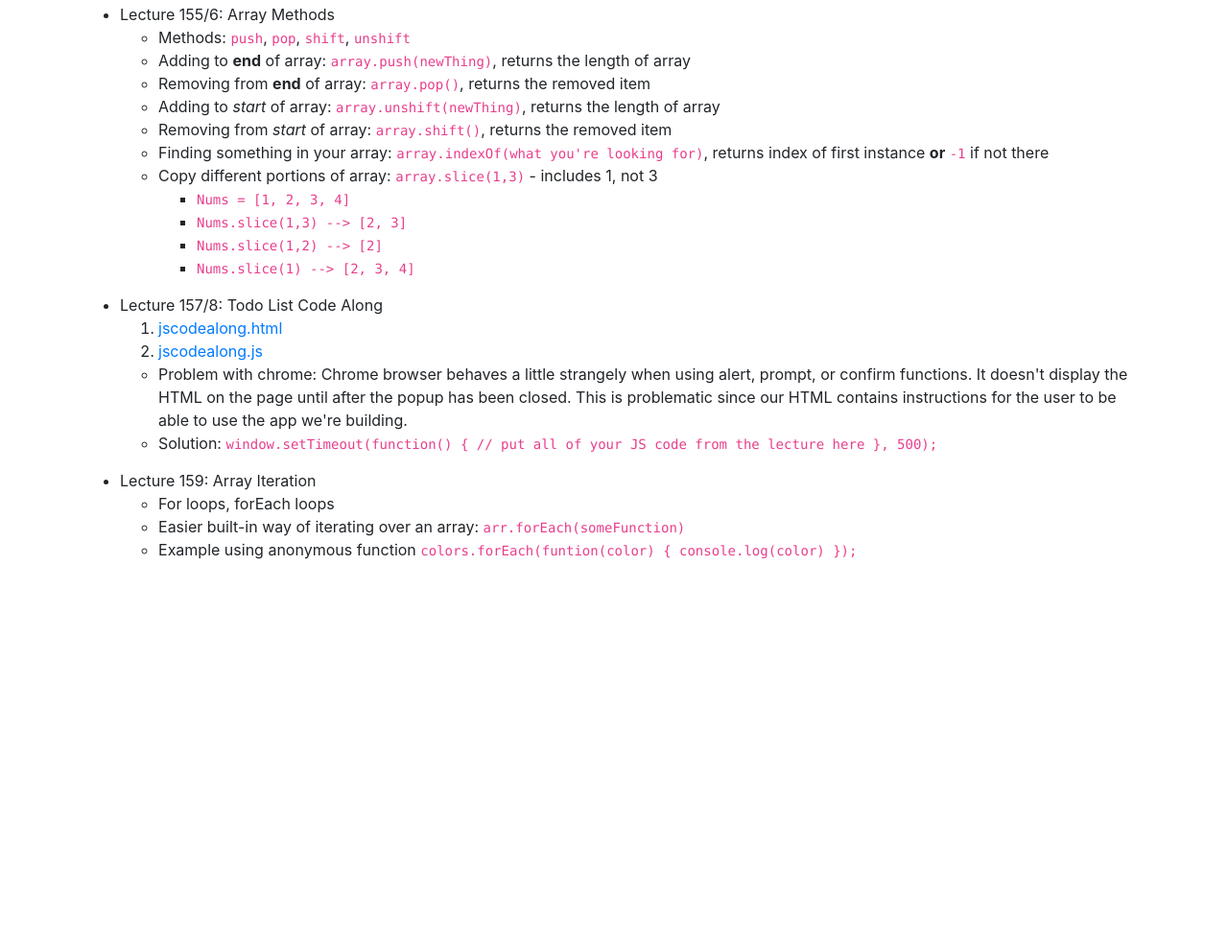
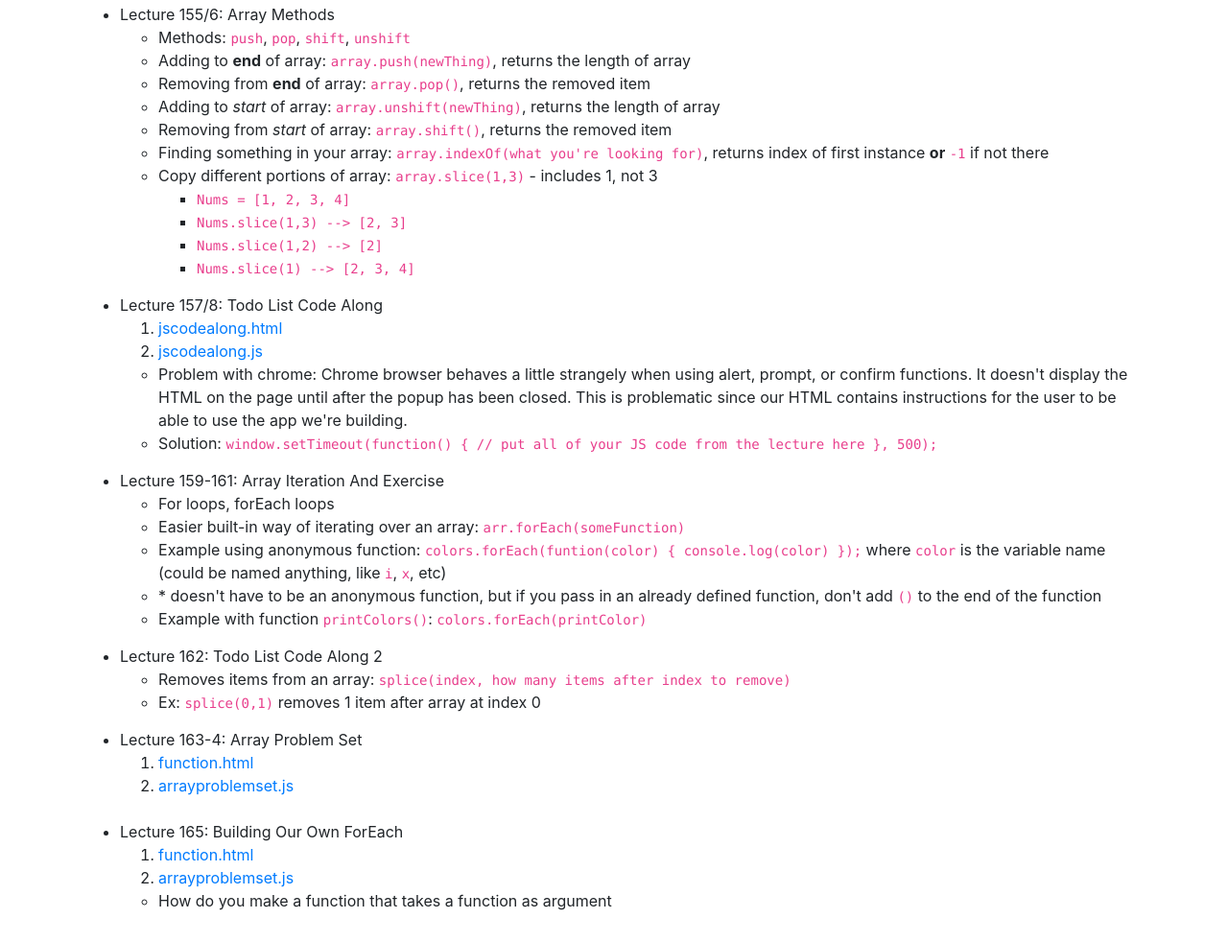
Before and after one commit to seasyhuang/Web-Dev-Bootcamp, a plain HTML site: page notes7.html in a window 1280 px wide. Shown: the part 3639-4621 px from the top of the page at 96% size. Before the commit the page ends 4255 px from the top, so only its background shows below. Drawn offline with nearby package versions, Linux system fonts and the light colour scheme.

```diff
--- a/notes7.html
+++ b/notes7.html
@@ -252,13 +252,38 @@
         <li>solution: <code>window.setTimeout(function() {  // put all of your JS code from the lecture here }, 500);</code> </li>
       </ul>
 
-      <li class="lecture">Lecture 159: array iteration</li>
+      <li class="lecture">Lecture 159-161: array iteration and exercise</li>
       <ul>
         <li>for loops, forEach loops</li>
         <li>easier built-in way of iterating over an array: <code>arr.forEach(someFunction)</code> </li>
-        <li>example using anonymous function <code>colors.forEach(funtion(color) { console.log(color) });</code> </li>
+        <li>example using anonymous function: <code>colors.forEach(funtion(color) { console.log(color) });</code> where <code>color</code> is the variable name (could be named anything, like <code>i</code>, <code>x</code>, etc) </li>
+        <li>* doesn't have to be an anonymous function, but if you pass in an already defined function, don't add <code>()</code> to the end of the function </li>
+        <li>example with function <code>printColors()</code>: <code>colors.forEach(printColor)</code> </li>
+      </ul>
 
+      <li class="lecture">Lecture 162: todo list code along 2</li>
+      <ul>
+        <li>removes items from an array: <code>splice(index, how many items after index to remove)</code></li>
+        <li>ex: <code>splice(0,1)</code> removes 1 item after array at index 0</li>
       </ul>
+
+      <li class="lecture">Lecture 163-4: array problem set</li>
+      <ol>
+        <li><a href="function.html">function.html</a> </li>
+        <li><a href="arrayproblemset.js">arrayproblemset.js</a> </li>
+      </ol>
+
+      <br>
+      <li class="lecture">Lecture 165: building our own forEach</li>
+      <ol>
+        <li><a href="function.html">function.html</a> </li>
+        <li><a href="arrayproblemset.js">arrayproblemset.js</a> </li>
+      </ol>
+      <ul>
+        <li>how do you make a function that takes a function as argument</li>
+      </ul>
+
+
 
 
 
```
Also changed, not shown: arrayproblemset.js (added, +71 -0 lines), function.html (+1 -0 lines).
